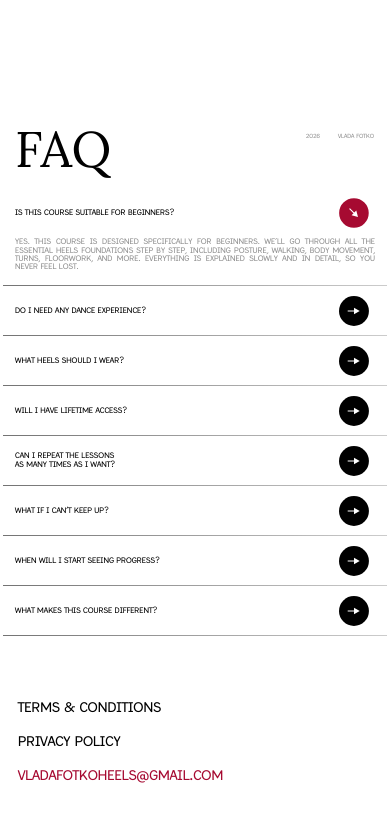
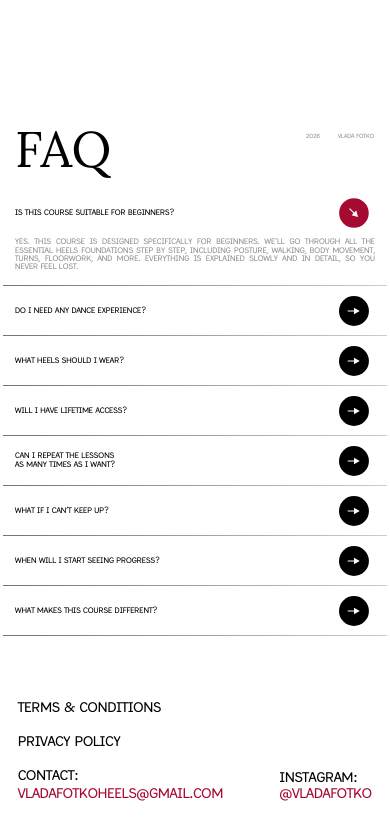
Before and after one commit to vladafotkoheels/vladafotkodance, a plain HTML site: page index.html in a window 390 px wide. Shown: the part 6066-6906 px from the top of the page. Drawn offline with Linux system fonts and the light colour scheme.

Commit message:
feat: add footer contact links

```diff
--- a/css/style.css
+++ b/css/style.css
@@ -1077,6 +1077,17 @@ a {
     color: #000000;
 }
 
+.site-footer__contact,
+.site-footer__instagram {
+    display: flex;
+    align-items: baseline;
+    gap: 0.3em;
+}
+
+.site-footer__label {
+    color: #000000;
+}
+
 @media (min-width: 601px) {
     .statement--intro,
     .statement--outro {
@@ -1688,9 +1699,28 @@ a {
     }
 
     .site-footer__inner {
+        display: grid;
+        grid-template-columns: minmax(0, 1fr) auto;
+        align-items: start;
+        gap: 20px;
+    }
+
+    .site-footer__legal-link,
+    .site-footer__contact {
+        grid-column: 1;
+    }
+
+    .site-footer__contact {
+        flex-wrap: wrap;
+    }
+
+    .site-footer__instagram {
+        grid-column: 2;
+        grid-row: 1 / 4;
+        align-self: end;
         align-items: flex-start;
         flex-direction: column;
-        gap: 20px;
+        gap: 2px;
     }
 }
 
--- a/index.html
+++ b/index.html
@@ -478,7 +478,14 @@
         <div class="site-footer__inner">
             <a class="site-footer__legal-link" href="./terms.html">Terms &amp; Conditions</a>
             <a class="site-footer__legal-link" href="./privacy.html">Privacy Policy</a>
-            <a href="mailto:vladafotkoheels@gmail.com">vladafotkoheels@gmail.com</a>
+            <a class="site-footer__contact" href="mailto:vladafotkoheels@gmail.com">
+                <span class="site-footer__label">Contact:</span>
+                <span>vladafotkoheels@gmail.com</span>
+            </a>
+            <a class="site-footer__instagram" href="https://www.instagram.com/vladafotko/" target="_blank" rel="noopener noreferrer">
+                <span class="site-footer__label">Instagram:</span>
+                <span>@vladafotko</span>
+            </a>
         </div>
     </footer>
 
```
